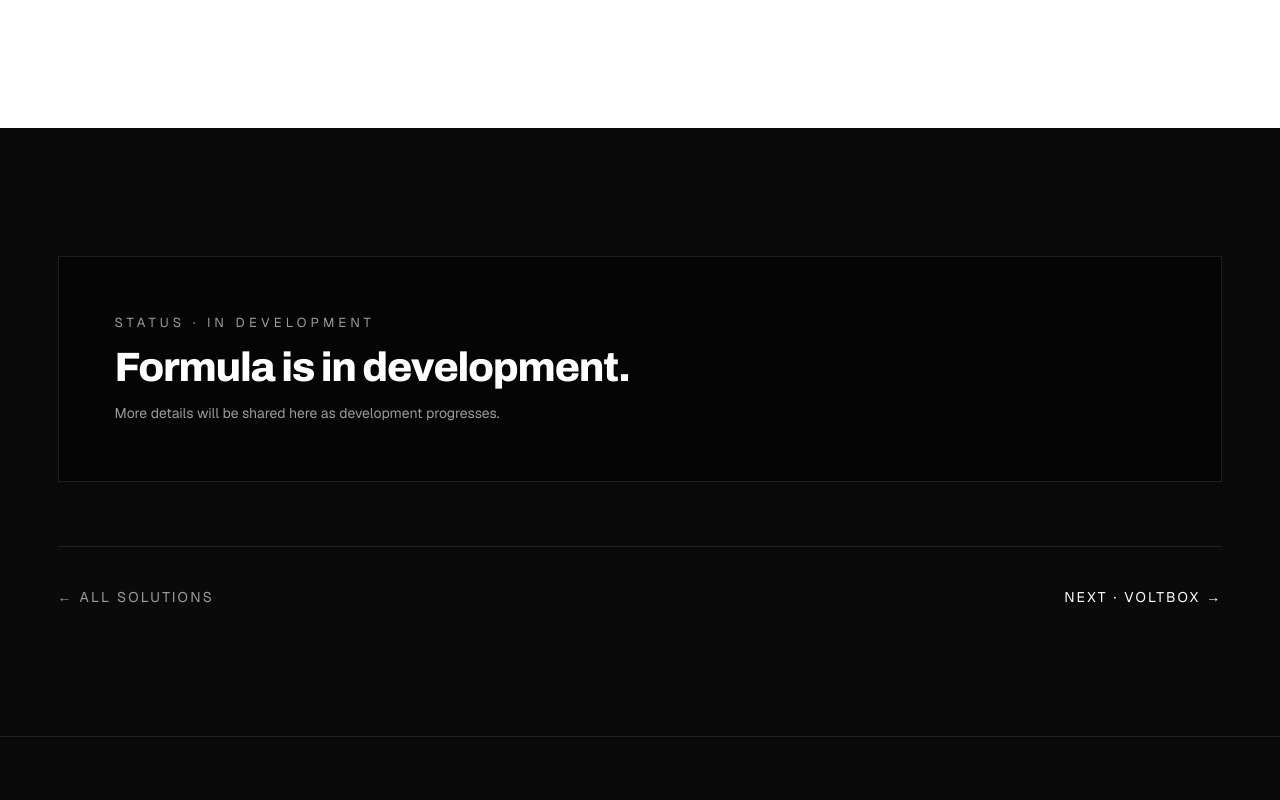
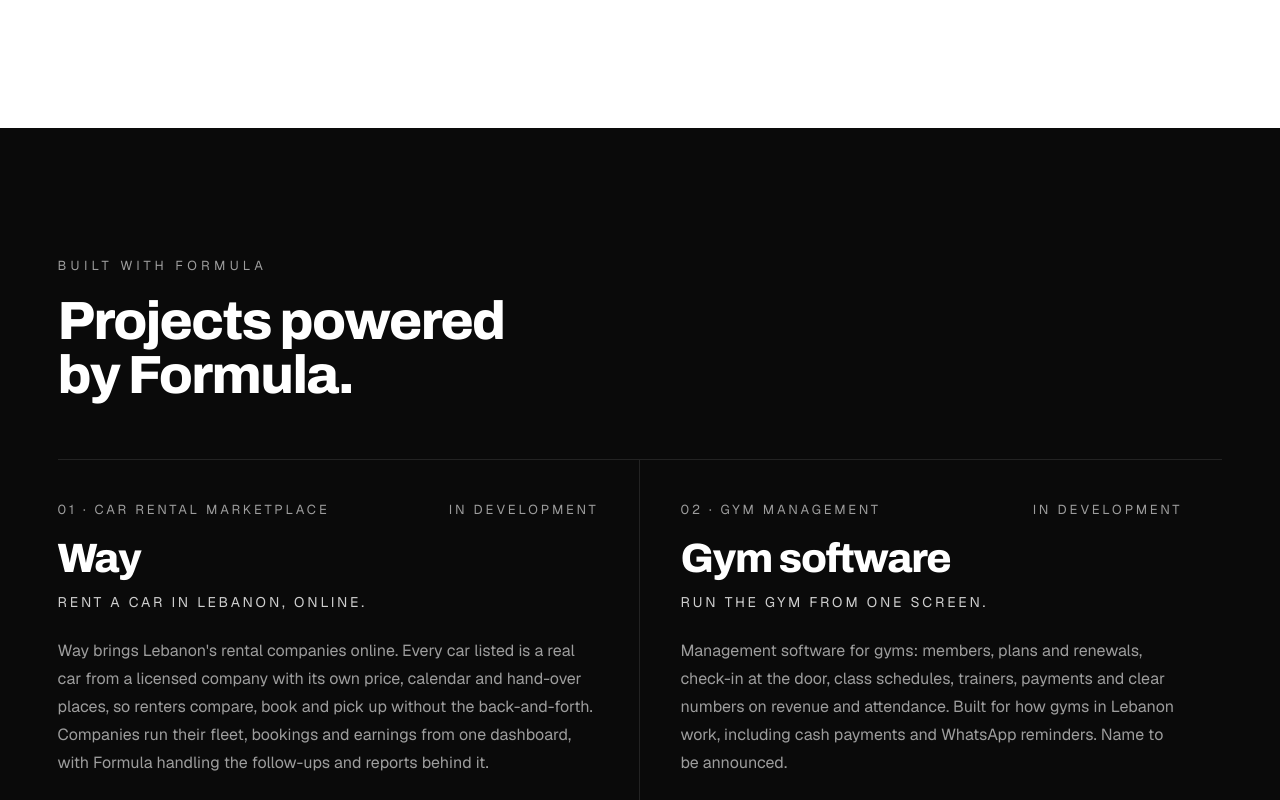
Before and after one commit to Adam120932/resolve-holding, a Next.js app: page /solutions/ai in a window 1280 px wide. Shown: the part 2000-2800 px from the top of the page. Built offline with nearby package versions, Linux system fonts and the light colour scheme.

Commit message:
Solution page: Projects powered by Formula section (Way, gym software)

```diff
--- a/src/app/solutions/[slug]/page.tsx
+++ b/src/app/solutions/[slug]/page.tsx
@@ -88,7 +88,7 @@ export default async function SolutionPage({
             <a
               href={solution.preview.url}
               target="_blank"
-              rel="noopener noreferrer"
+              rel="noopener noreferrer nofollow"
               className="group inline-flex h-12 items-center gap-3 bg-white px-6 text-[0.875rem] tracking-[0.16em] text-black transition-opacity hover:opacity-80"
             >
               <span className="relative flex h-2 w-2" aria-hidden="true">
@@ -112,7 +112,7 @@ export default async function SolutionPage({
           )}
           <a
             href="#how-it-works"
-            className={`inline-flex h-12 items-center px-6 text-[0.875rem] tracking-[0.16em] transition-colors ${
+            className={`inline-flex h-12 items-center gap-2 px-6 text-[0.875rem] tracking-[0.16em] transition-colors ${
               solution.website || solution.preview
                 ? "border border-white hover:bg-white hover:text-black"
                 : "bg-white text-black hover:opacity-80"
@@ -187,6 +187,74 @@ export default async function SolutionPage({
         </div>
       </section>
 
+      {/* Projects built on this solution */}
+      {solution.projects && (
+        <section id="projects" className="wrap scroll-mt-32 pt-24 sm:pt-32">
+          <div data-reveal>
+            <p className={`text-white/60 ${label}`}>Built with {solution.title}</p>
+            <h2 className="mt-5 max-w-[18ch] font-display font-extrabold text-balance text-[clamp(2.25rem,4.2vw,4.5rem)] leading-[1] tracking-[-0.03em]">
+              Projects powered by {solution.title}.
+            </h2>
+          </div>
+          <ul className="mt-14 grid gap-px border-t border-white/10 md:grid-cols-2">
+            {solution.projects.map((project, i) => (
+              <li
+                key={project.slug}
+                data-reveal
+                style={d(i)}
+                className="border-b border-white/10 py-10 md:border-r md:px-10 md:first:pl-0 md:last:border-r-0"
+              >
+                <div className="flex items-center justify-between text-[0.8125rem] tracking-[0.22em] text-white/60">
+                  <span>
+                    {String(i + 1).padStart(2, "0")} · {project.kind.toUpperCase()}
+                  </span>
+                  <span>{project.status.toUpperCase()}</span>
+                </div>
+                <h3 className="mt-5 font-display font-extrabold text-[clamp(2rem,3.2vw,3.25rem)] leading-none tracking-[-0.03em]">
+                  {project.name}
+                </h3>
+                <p className="mt-3 text-[0.875rem] tracking-[0.2em] text-white/80 uppercase">
+                  {project.tagline}
+                </p>
+                <p className="mt-6 max-w-xl text-base leading-7 text-white/60">
+                  {project.description}
+                </p>
+                <ul className="mt-6 border-t border-white/10">
+                  {project.highlights.map((item) => (
+                    <li
+                      key={item}
+                      className="flex items-start gap-4 border-b border-white/10 py-3 text-sm leading-6 text-white/80"
+                    >
+                      <span aria-hidden="true" className="mt-[10px] h-1.5 w-1.5 shrink-0 bg-white" />
+                      {item}
+                    </li>
+                  ))}
+                </ul>
+                {project.link && (
+                  <div className="mt-8">
+                    <a
+                      href={project.link.url}
+                      target="_blank"
+                      rel="noopener noreferrer nofollow"
+                      className="inline-flex h-12 items-center gap-3 bg-white px-6 text-[0.875rem] tracking-[0.16em] text-black transition-opacity hover:opacity-80"
+                    >
+                      <span className="relative flex h-2 w-2" aria-hidden="true">
+                        <span className="absolute inline-flex h-full w-full animate-ping rounded-full bg-black/60" />
+                        <span className="relative inline-flex h-2 w-2 rounded-full bg-black" />
+                      </span>
+                      {project.link.label.toUpperCase()} ↗
+                    </a>
+                    <p className="mt-3 text-[0.8125rem] tracking-[0.08em] text-white/50">
+                      {project.link.note}
+                    </p>
+                  </div>
+                )}
+              </li>
+            ))}
+          </ul>
+        </section>
+      )}
+
       {/* Good to know */}
       {solution.faq && (
         <section className="wrap pt-24 sm:pt-32">
```
